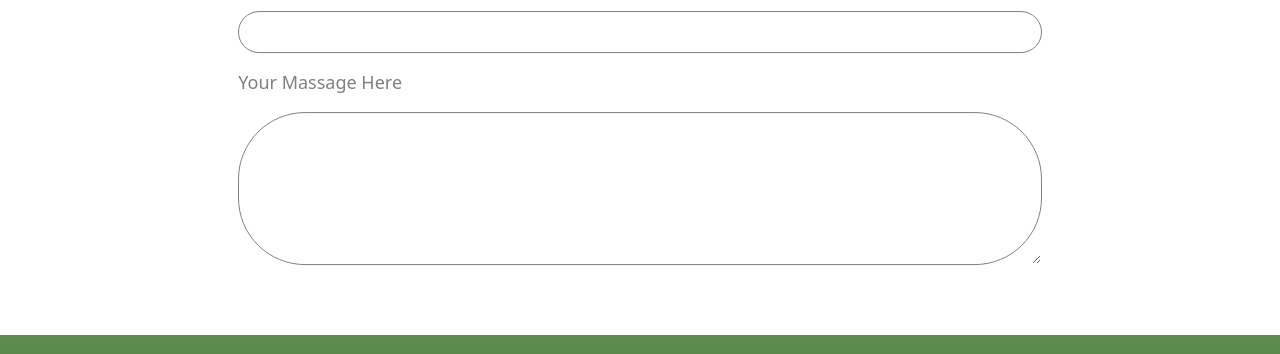
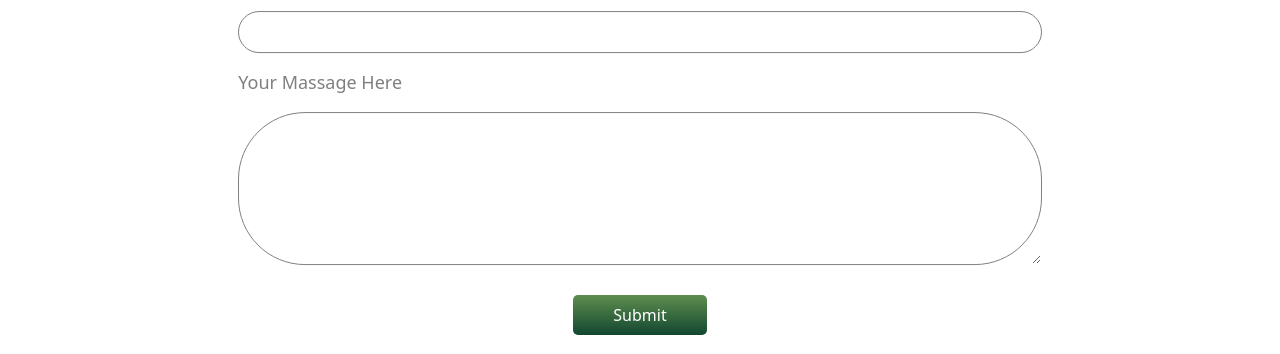
Before and after one commit to nabee-lhassan/hunter-lence, a plain HTML site: page index.html in a window 1280 px wide. Shown: the part 2967-3321 px from the top of the page. Drawn offline with nearby package versions, Linux system fonts and the light colour scheme.

Commit message:
update button

```diff
--- a/index.html
+++ b/index.html
@@ -337,6 +337,12 @@
 <label for="">Your Massage Here</label>
 <textarea name="massage" id="" ></textarea>
 
+<div class="div-submit-btn">
+
+<button class="btn-submit">Submit</button>
+
+</div>
+
                     </form>
                 </div>
 
--- a/scss.scss
+++ b/scss.scss
@@ -475,6 +475,8 @@ label{
 
             }
 
+
+
             textarea{
                 width: 100%;
                 border: 1px solid gray;
@@ -484,6 +486,24 @@ label{
 
 
             }
+
+            .div-submit-btn {
+                width: 100%;
+                display: flex;
+                justify-content: center;
+                margin: 3% 0%;
+
+
+            .btn-submit{
+                background: linear-gradient(180deg, #5F8D4E 0%, #124731 100%);
+                color: white;
+                padding: 1% 5%;
+                text-align: center;
+                border-radius: 5px;
+                border: none;
+            }
+
+        }
         }
 
     }
```
Also changed, not shown: scss.css, 1 other file.
